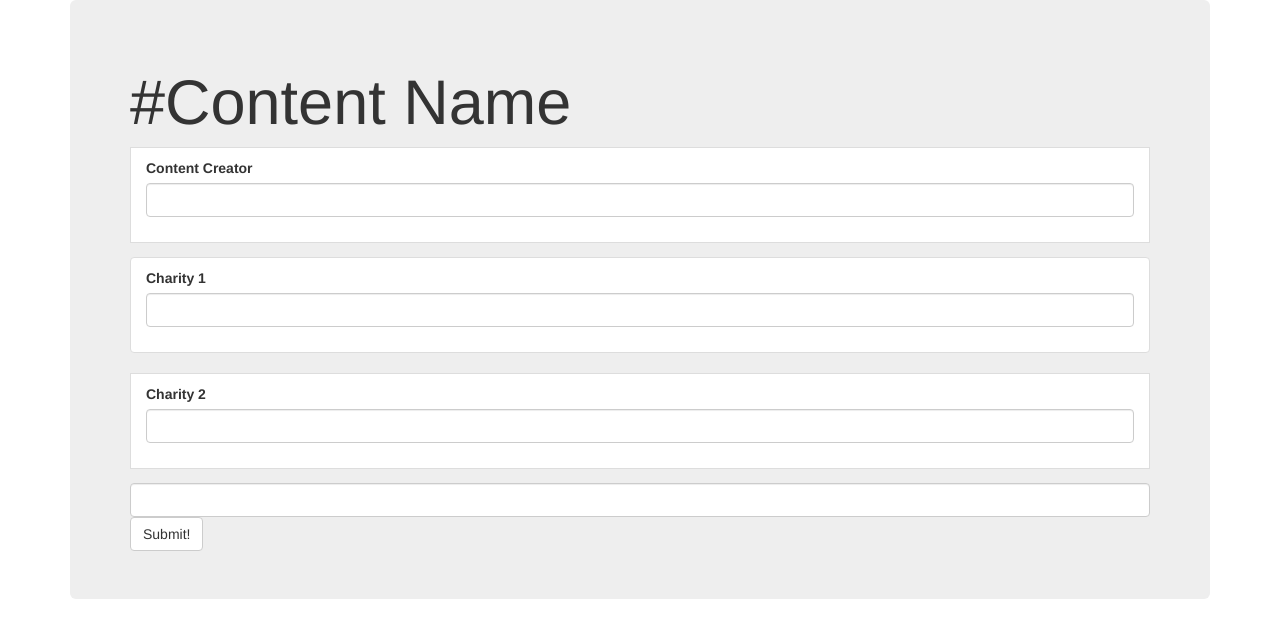
After one commit to p-tai/Shareity, a Flask app: page /url in a window 1280 px wide. The commit adds this page. Shown: the top 638 px of the page. Run offline with Flask 2, Linux system fonts and the light colour scheme; some libraries are stand-ins or nearby versions.

Commit message:
Added basic front-end templates

```diff
--- /dev/null
+++ b/humbler/templates/buyscreen.html
@@ -0,0 +1,70 @@
+<!DOCTYPE html>
+<html lang="en">
+
+  <head>
+    <meta charset="utf-8">
+    <meta name="viewport" content="width=device-width, initial-scale=1.0">
+    <meta name="description" content="">
+    <meta name="author" content="">
+    <title>
+    </title>
+    <link href="https://netdna.bootstrapcdn.com/bootstrap/3.0.0/css/bootstrap.min.css"
+    rel="stylesheet">
+  </head>
+
+  <body>
+    <div class="container">
+      <div class="jumbotron">
+        <h1 id="">
+          #Content Name
+        </h1>
+        <li class="list-group-item" id="creator-pay">
+          <div class="form-group">
+            <label>
+              Content Creator
+              <br>
+            </label>
+            <input type="text" class="form-control" id="creator">
+          </div>
+        </li>
+        <div class="form-group">
+        </div>
+        <p>
+          <ul class="list-group">
+            <li class="list-group-item" id="charity1-pay">
+              <div class="form-group">
+                <label>
+                  Charity 1
+                  <br>
+                </label>
+                <input type="text" class="form-control" id="creator">
+              </div>
+            </li>
+          </ul>
+        </p>
+        <li class="list-group-item" id="charity2-pay">
+          <div class="form-group">
+            <label class="pull-left">
+              Charity 2
+              <br>
+            </label>
+            <input type="text" class="form-control" id="creator">
+          </div>
+        </li>
+        <div class="form-group">
+        </div>
+        <input type="email" class="form-control" name="">
+        <button type="submit" class="btn btn-default text-center">
+          Submit!
+        </button>
+      </div>
+    </div>
+    <script src="https://ajax.googleapis.com/ajax/libs/jquery/1.10.2/jquery.min.js"
+    >
+    </script>
+    <script src="https://netdna.bootstrapcdn.com/bootstrap/3.0.0/js/bootstrap.min.js"
+    >
+    </script>
+  </body>
+
+</html>
--- a/humbler/views.py
+++ b/humbler/views.py
@@ -1,9 +1,35 @@
 from humbler import app
 from flask import render_template
 import helpers
+
+content = {}
+charities = {}
+
+def listContent():
+    for item in content:
+        print(item)
+
+def listCharities():
+    print("foo");
+    for charity in charities:
+        print(charity)
+
+@app.route('/content')
+
+@app.route('/charities')
+
+@app.route('/url')
+def addContent():
+    print("url")
+    return render_template('buyscreen.html')
+
+@app.route('/addCharity', methods=['POST'])
+def addCharity():
+    return
 
 
 @app.route('/', methods=['GET', 'POST'])
 def index():
     """The index page"""
+    listContent();
     return render_template('index.html')
```
Also changed, not shown: humbler/templates/index.html (+41 -10 lines), 1 other file.
